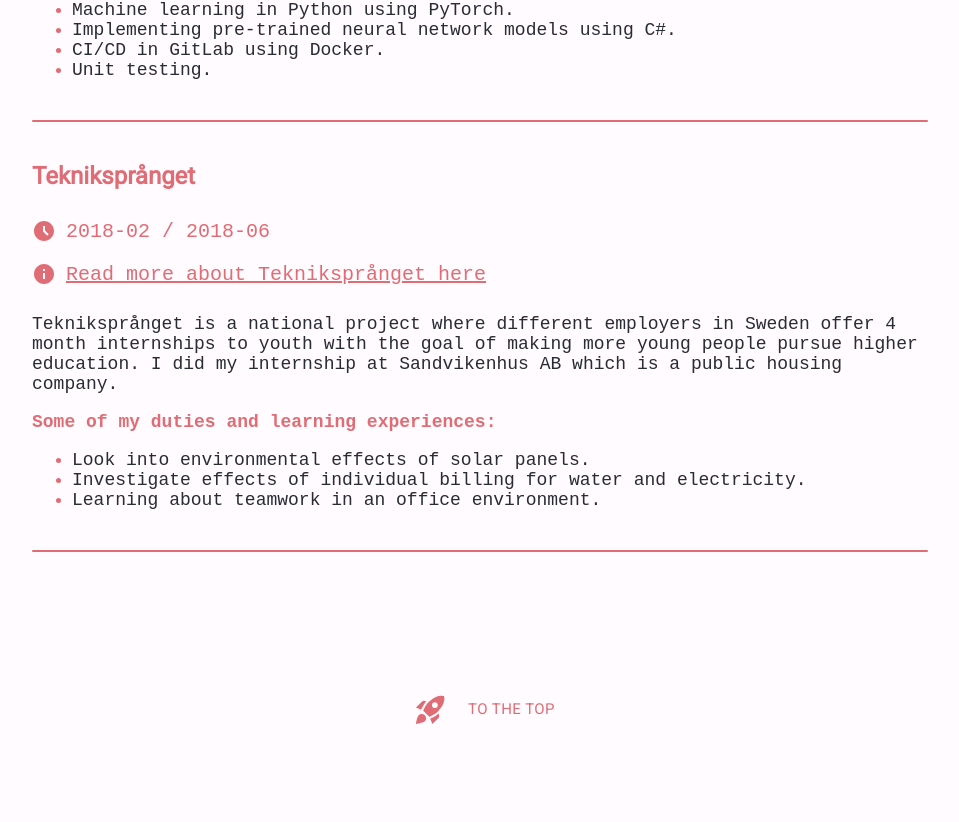
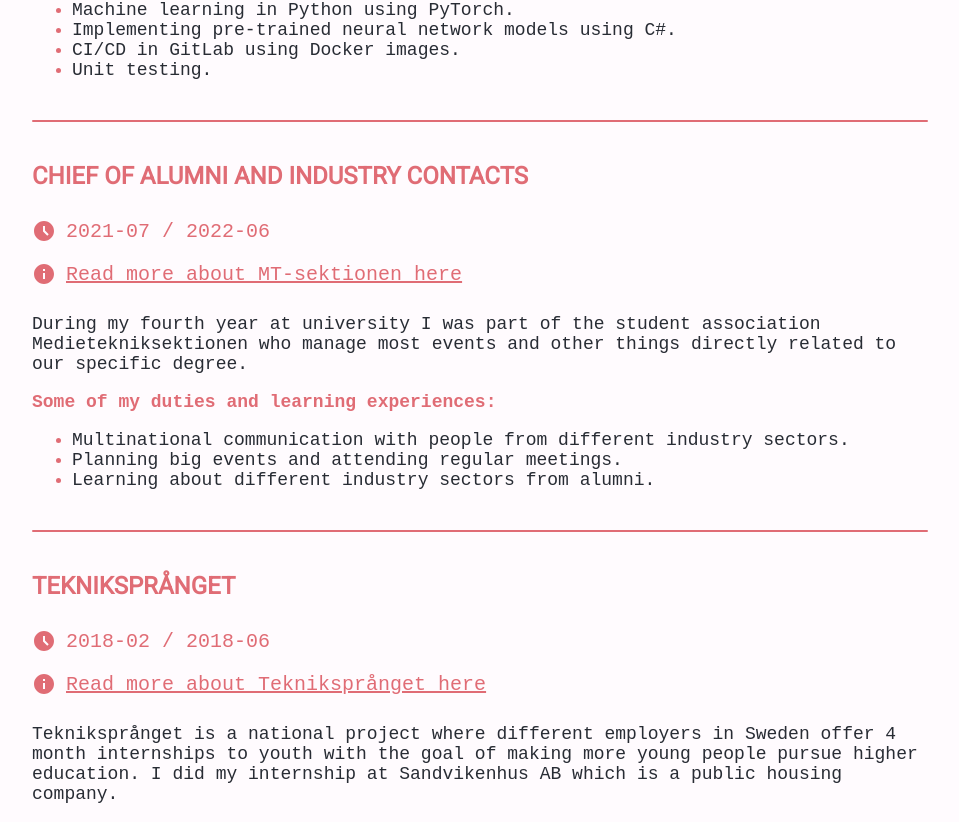
Before and after one commit to jonan270/Interactive-portfolio, a React (Create React App) app: page / in a window 1280 px wide. Shown: the part 2731-3553 px from the top of the page, without its empty margins (160-1119 px from the left). Built offline with nearby package versions, Linux system fonts and the light colour scheme.

Commit message:
Extended experience page

```diff
--- a/src/components/Content.tsx
+++ b/src/components/Content.tsx
@@ -26,7 +26,7 @@ const Content: React.FC<Props> = ({overlay}) => {
                         <RocketLaunchIcon fontSize="large" />
                     </IconButton>
                 }
-                // variant="contained"
+                variant="outlined"
                 size="large"
                 component={HashLink}
                 smooth to="/#about"
--- a/src/components/Experience.tsx
+++ b/src/components/Experience.tsx
@@ -36,11 +36,40 @@ const Experience: React.FC<{}> = () => {
             <ul>
                 <li><p>Machine learning in Python using PyTorch.</p></li>
                 <li><p>Implementing pre-trained neural network models using C#.</p></li>
-                <li><p>CI/CD in GitLab using Docker.</p></li>
+                <li><p>CI/CD in GitLab using Docker images.</p></li>
                 <li><p>Unit testing.</p></li>
             </ul>
             <hr />
-            <h2>Tekniksprånget</h2>
+            <h2>CHIEF OF ALUMNI AND INDUSTRY CONTACTS</h2>
+            <div className="iconTextRow">
+                <AccessTimeFilledIcon color="primary"/>
+                <p className="iconText">2021-07 / 2022-06</p>
+            </div>
+            <div className="iconTextRow">
+                <InfoIcon color="primary"/>
+                <a
+                className="iconText"
+                href="https://medieteknik.nu/"
+                target="_blank" rel="noreferrer"
+                >
+                    Read more about MT-sektionen here
+                </a>
+            </div>
+            <p>
+                During my fourth year at university I was part of the student
+                association Medietekniksektionen who manage most events
+                and other things directly related to our specific degree.
+            </p>
+            <h3>
+                Some of my duties and learning experiences:
+            </h3>
+            <ul>
+                <li><p>Multinational communication with people from different industry sectors.</p></li>
+                <li><p>Planning big events and attending regular meetings.</p></li>
+                <li><p>Learning about different industry sectors from alumni.</p></li>
+            </ul>
+            <hr />
+            <h2>TEKNIKSPRÅNGET</h2>
             <div className="iconTextRow">
                 <AccessTimeFilledIcon color="primary"/>
                 <p className="iconText">2018-02 / 2018-06</p>
```
